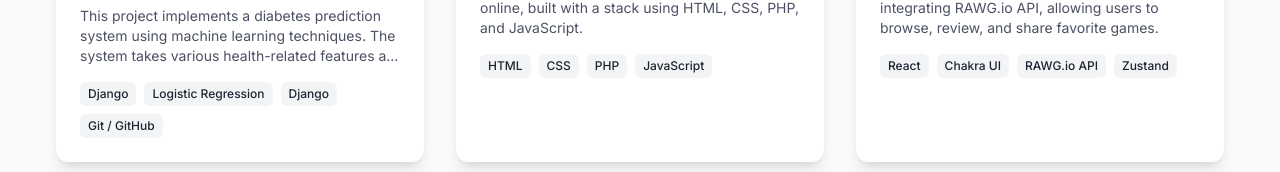
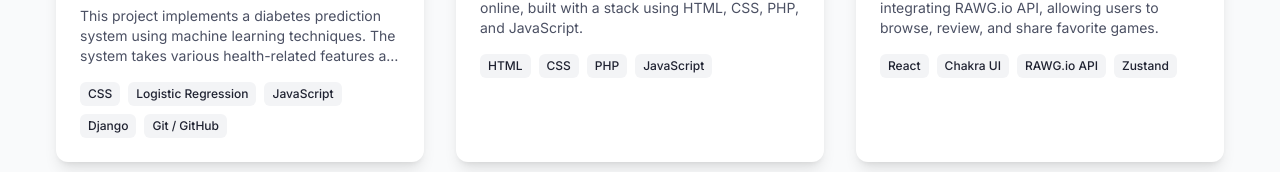
Before and after one commit to SisayNegashMengistu/sisaynegash-portfolio, a React (Vite) app: page / in a window 1280 px wide. Shown: the part 6642-6814 px from the top of the page. Built offline with nearby package versions, Linux system fonts and the light colour scheme.

Commit message:
Update project-on-diabit disease prediction-ML

```diff
--- a/src/data/portfolioData.ts
+++ b/src/data/portfolioData.ts
@@ -389,9 +389,8 @@ export const projectsData: Project[] = [
     title: "Diabetes Prediction System Using Machine Learning",
     description:
       "This project implements a diabetes prediction system using machine learning techniques. The system takes various health-related features as input and predicts whether a person is likely to have diabetes or not.",
-    image:
-      "https://encrypted-tbn0.gstatic.com/images?q=tbn:ANd9GcSxi3iji8RMRkasgPqk0gMTZu-Lr487JzEphGz6YsOA-A&s=10",
-    techStack: ["Django", "Logistic Regression","Django"," Git / GitHub"],
+    image:"https://encrypted-tbn0.gstatic.com/images?q=tbn:ANd9GcR0zKac32fTFNAKa6p-pgpvQaJ2_zS-t1qnM0BCLA1LiA&s=10",
+    techStack: ["CSS", "Logistic Regression","JavaScript","Django"," Git / GitHub"],
     demoUrl: "#",// must edit
     githubUrl: "https://github.com/sisaynegashmengistu/Diabetes_Prediction_system_using_ML",// must edit
     featured: true,
```
